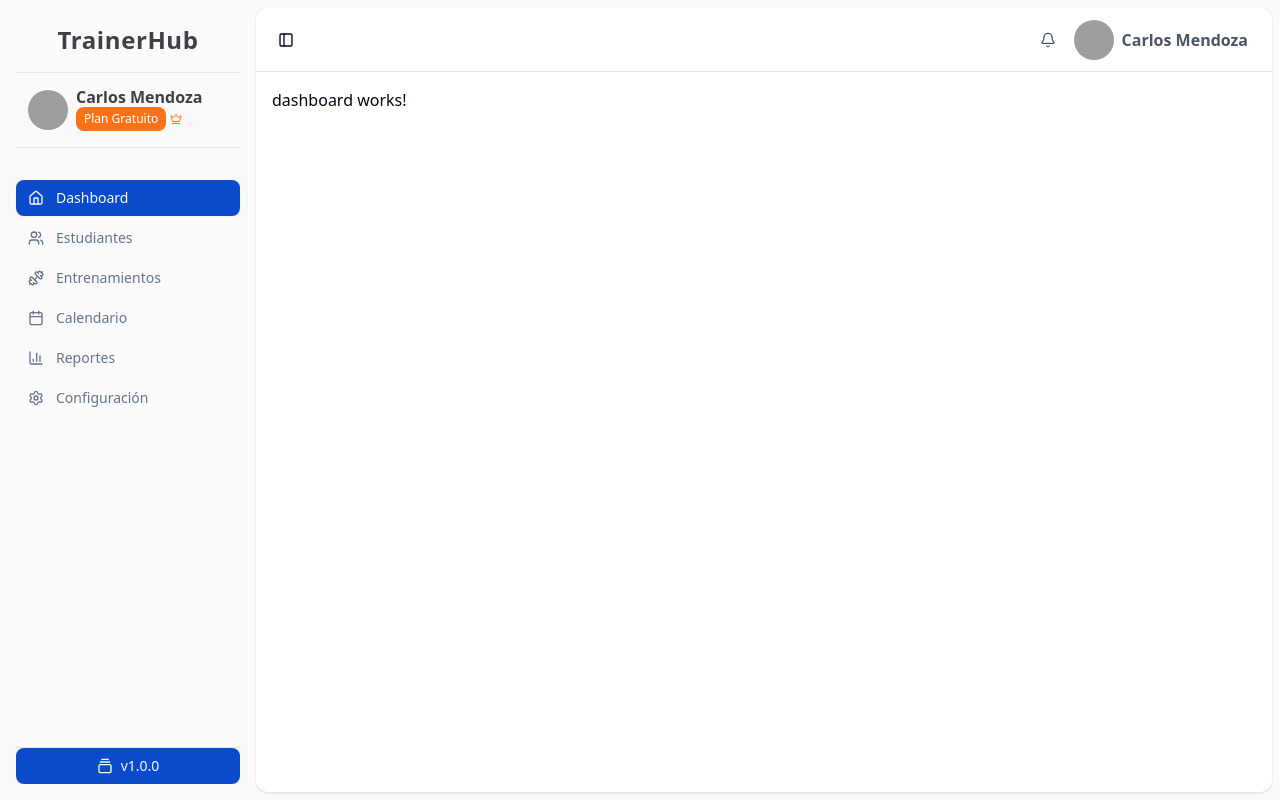
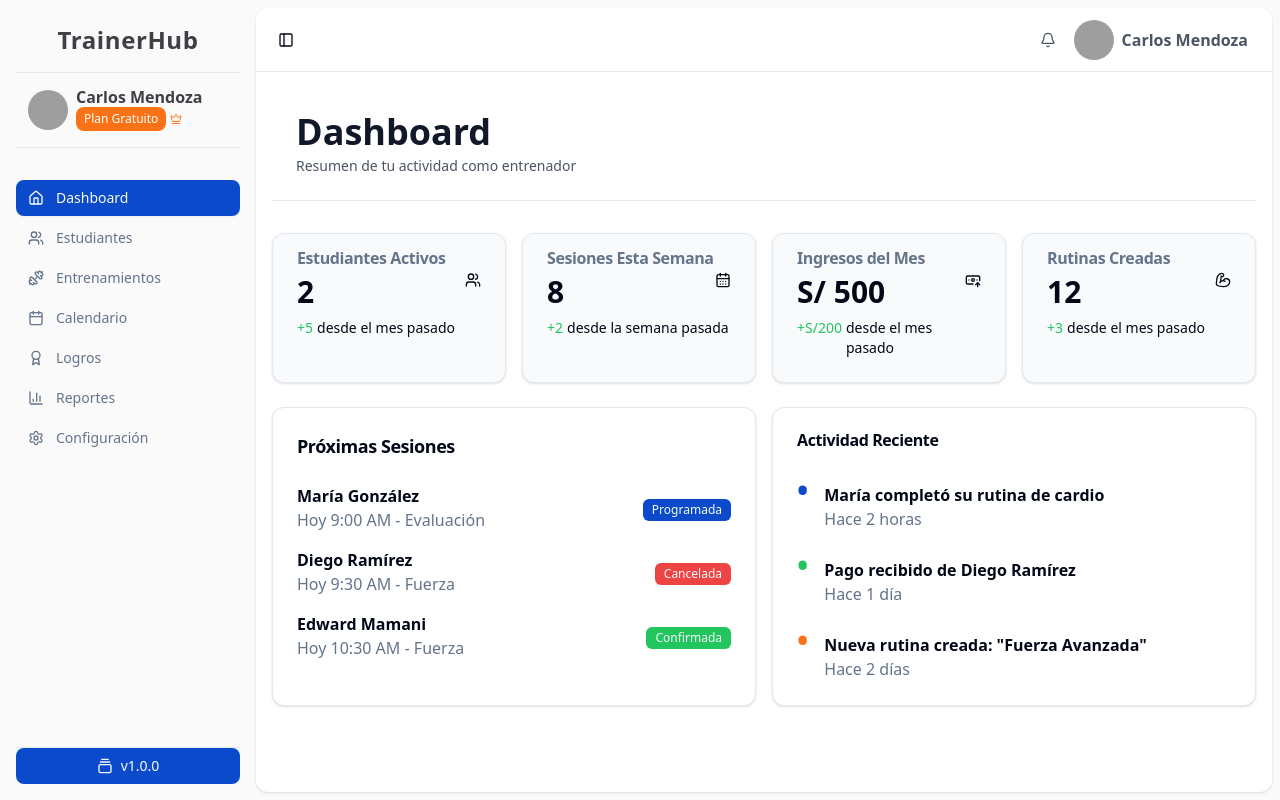
Before and after one commit to IndepSoft/trainerhub-frontend, a React (Vite) app: page /dashboard in a window 1280 px wide. Built offline with nearby package versions, Linux system fonts and the light colour scheme; sample sign-in values are in the browser's storage; grey boxes are pictures that could not be loaded.

Commit message:
feat: dashboard module

```diff
--- a/src/app/config/navigation.config.ts
+++ b/src/app/config/navigation.config.ts
@@ -6,6 +6,7 @@ import {
   BarChart3,
   Calendar,
   Users,
+  Award,
 } from 'lucide-react'
 
 export interface NavigationItem {
@@ -59,6 +60,16 @@ export const navigationConfig: NavigationItem[] = [
     label: 'Calendario',
     href: '/calendar',
     icon: Calendar,
+    requiresAuth: true,
+    showInSidebar: true,
+    showInNavbar: false,
+    showInMobile: true,
+  },
+  {
+    id: 'gamification',
+    label: 'Logros',
+    href: '/gamification',
+    icon: Award,
     requiresAuth: true,
     showInSidebar: true,
     showInNavbar: false,
--- a/src/app/routes/index.tsx
+++ b/src/app/routes/index.tsx
@@ -21,6 +21,7 @@ const routeComponents = {
   '/register': Register,
   '/trainings': Trainings,
   '/students': Students,
+  '/gamification': Gamification,
   // '/calendar': Calendar,
   // '/settings': Settings,
 } as const
--- a/src/auth/pages/Register.tsx
+++ b/src/auth/pages/Register.tsx
@@ -3,7 +3,6 @@ import { useAuthStore } from '@/app/stores/authStore'
 import { Button } from '@/shared/ui/button'
 import {
   Card,
-  CardAction,
   CardContent,
   CardDescription,
   CardFooter,
@@ -80,7 +79,7 @@ export default function Register() {
                 </form>
               </CardContent>
               <CardFooter className="flex-col gap-2">
-                <Button type="submit" className="w-full">
+                <Button onClick={handleLogin} type="submit" className="w-full">
                   Login
                 </Button>
                 <Button variant="outline" className="w-full">
--- /dev/null
+++ b/src/domains/dashboard/components/molecules/ActivityItem.tsx
@@ -0,0 +1,32 @@
+
+export interface IRecentActivityItem {
+  event: string
+  timeAgo: string
+  color: 'green' | 'primary' | 'secondary'
+}
+
+export default function ActivityItem({
+  event,
+  timeAgo,
+  color,
+}: IRecentActivityItem) {
+  return (
+    <div className="flex gap-4 items-baseline">
+      <div className="">
+        {color == 'green' && (
+          <span className="font-bold text-3xl text-green-500">•</span>
+        )}
+        {color == 'primary' && (
+          <span className="font-bold text-3xl text-primary">•</span>
+        )}
+        {color == 'secondary' && (
+          <span className="font-bold text-3xl text-orange-500">•</span>
+        )}
+      </div>
+      <div className="flex flex-col ">
+        <p className="font-semibold text-md">{event}</p>
+        <p className="text-muted-foreground">{timeAgo}</p>
+      </div>
+    </div>
+  )
+}
--- /dev/null
+++ b/src/domains/dashboard/components/molecules/IndicatorCard.tsx
@@ -0,0 +1,56 @@
+import { Card, CardContent, CardFooter, CardTitle } from '@/shared/ui/card'
+import type { LucideIcon } from 'lucide-react'
+import { cn } from '@/shared/lib/utils'
+
+export interface IIndicatorProps {
+  title: string
+  indicator: number
+  icon: LucideIcon
+  period: 'week' | 'month' | 'year'
+  delta: number
+  prefix?: string
+  deltaType: 'up' | 'down' | 'same'
+}
+
+export default function IndicatorCard({
+  title,
+  indicator,
+  icon: Icon,
+  delta,
+  prefix = '',
+  deltaType,
+  period,
+}: IIndicatorProps) {
+  return (
+    <Card className="flex-1 bg-gray-50">
+      <CardContent className="pt-4 pb-2 flex justify-between">
+        <div className="flex flex-col gap-2">
+          <CardTitle className="text-muted-foreground">{title}</CardTitle>
+          <p className="font-bold text-3xl">
+            {prefix} {indicator}
+          </p>
+        </div>
+        <div className="flex items-center">
+          <Icon className={cn('size-4 shrink-0')} />
+        </div>
+      </CardContent>
+      <CardFooter>
+        <div className="flex gap-1">
+          <span className="text-green-500 text-sm">
+            {deltaType === 'up' ? '+' : deltaType === 'down' ? '-' : ''}
+            {prefix}
+            {delta}
+          </span>
+          <p className="text-sm">
+            desde{' '}
+            {period === 'week'
+              ? 'la semana pasada'
+              : period === 'month'
+                ? 'el mes pasado'
+                : 'el año pasado'}
+          </p>
+        </div>
+      </CardFooter>
+    </Card>
+  )
+}
--- /dev/null
+++ b/src/domains/dashboard/components/molecules/SessionItem.tsx
@@ -0,0 +1,37 @@
+import { Badge } from '@/shared/ui/badge'
+
+export interface ISessionItem {
+  customer: string
+  scheduledDate: string
+  activity: string
+  status: 'programmed' | 'confirmed' | 'canceled'
+}
+
+export default function SessionItem({
+  customer,
+  scheduledDate,
+  activity,
+  status,
+}: ISessionItem) {
+  return (
+    <div className="flex items-center">
+      <div className="flex-1">
+        <span className="font-semibold text-md">{customer}</span>
+        <p className="text-muted-foreground">
+          {scheduledDate} - {activity}
+        </p>
+      </div>
+      <div className="">
+        {status == 'programmed' && (
+          <Badge className="bg-primary">Programada</Badge>
+        )}
+        {status == 'confirmed' && (
+          <Badge className="bg-green-500">Confirmada</Badge>
+        )}
+        {status == 'canceled' && (
+          <Badge className="bg-red-500">Cancelada</Badge>
+        )}
+      </div>
+    </div>
+  )
+}
--- /dev/null
+++ b/src/domains/dashboard/components/organisms/IndicatorsList.tsx
@@ -0,0 +1,67 @@
+import React, { useEffect, useState } from 'react'
+import IndicatorCard, { type IIndicatorProps } from '../molecules/IndicatorCard'
+import {
+  BanknoteArrowUp,
+  BicepsFlexed,
+  CalendarDays,
+  Users,
+} from 'lucide-react'
+
+export default function IndicatorsList() {
+  const [indicators, setIndicators] = useState<IIndicatorProps[]>([])
+
+  useEffect(() => {
+    setIndicators([
+      {
+        title: 'Estudiantes Activos',
+        indicator: 2,
+        icon: Users,
+        delta: 5,
+        deltaType: 'up',
+        period: 'month',
+      },
+      {
+        title: 'Sesiones Esta Semana',
+        indicator: 8,
+        icon: CalendarDays,
+        delta: 2,
+        deltaType: 'up',
+        period: 'week',
+      },
+      {
+        title: 'Ingresos del Mes',
+        indicator: 500,
+        icon: BanknoteArrowUp,
+        delta: 200,
+        prefix: 'S/',
+        deltaType: 'up',
+        period: 'month',
+      },
+      {
+        title: 'Rutinas Creadas',
+        indicator: 12,
+        icon: BicepsFlexed,
+        delta: 3,
+        deltaType: 'up',
+        period: 'month',
+      },
+    ])
+  }, [])
+
+  return (
+    <div className="flex gap-4">
+      {indicators.map((indicator, i) => (
+        <IndicatorCard
+          key={i}
+          title={indicator.title}
+          delta={indicator.delta}
+          deltaType={indicator.deltaType}
+          prefix={indicator.prefix}
+          icon={indicator.icon}
+          indicator={indicator.indicator}
+          period={indicator.period}
+        ></IndicatorCard>
+      ))}
+    </div>
+  )
+}
--- /dev/null
+++ b/src/domains/dashboard/components/organisms/RecentActivity.tsx
@@ -0,0 +1,56 @@
+import {
+  Card,
+  CardContent,
+  CardHeader,
+  CardTitle,
+} from '@/shared/ui/card'
+import ActivityItem, {
+  type IRecentActivityItem,
+} from '../molecules/ActivityItem'
+import { useEffect, useState } from 'react'
+
+export default function RecentActivity() {
+  const [recentActivityEvents, setRecentActivityEvents] = useState<
+    IRecentActivityItem[]
+  >([])
+
+  useEffect(() => {
+    setRecentActivityEvents([
+      {
+        event: 'María completó su rutina de cardio',
+        timeAgo: 'Hace 2 horas',
+        color: 'primary',
+      },
+      {
+        event: 'Pago recibido de Diego Ramírez',
+        timeAgo: 'Hace 1 día',
+        color: 'green',
+      },
+      {
+        event: 'Nueva rutina creada: "Fuerza Avanzada"',
+        timeAgo: 'Hace 2 días',
+        color: 'secondary',
+      },
+    ])
+  }, [])
+
+  return (
+    <Card className="flex-1">
+      <CardHeader>
+        <CardTitle>Actividad Reciente</CardTitle>
+      </CardHeader>
+      <CardContent>
+        <div className="flex flex-col gap-4">
+          {recentActivityEvents.map((session, i) => (
+            <ActivityItem
+              key={i}
+              event={session.event}
+              timeAgo={session.timeAgo}
+              color={session.color}
+            ></ActivityItem>
+          ))}
+        </div>
+      </CardContent>
+    </Card>
+  )
+}
--- /dev/null
+++ b/src/domains/dashboard/components/organisms/UpcomingSessions.tsx
@@ -0,0 +1,56 @@
+import {
+  Card,
+  CardContent,
+  CardHeader,
+  CardTitle,
+} from '@/shared/ui/card'
+import SessionItem, { type ISessionItem } from '../molecules/SessionItem'
+import { useEffect, useState } from 'react'
+
+export default function UpcomingSessions() {
+  const [sessions, setSessions] = useState<ISessionItem[]>([])
+
+  useEffect(() => {
+    setSessions([
+      {
+        customer: 'María González',
+        activity: 'Evaluación',
+        scheduledDate: 'Hoy 9:00 AM',
+        status: 'programmed',
+      },
+      {
+        customer: 'Diego Ramírez',
+        activity: 'Fuerza',
+        scheduledDate: 'Hoy 9:30 AM',
+        status: 'canceled',
+      },
+      {
+        customer: 'Edward Mamani',
+        activity: 'Fuerza',
+        scheduledDate: 'Hoy 10:30 AM',
+        status: 'confirmed',
+      },
+    ])
+  }, [])
+
+  return (
+    <Card className="flex-1">
+      <CardHeader>
+        <CardTitle className="font-bold text-lg">Próximas Sesiones</CardTitle>
+      </CardHeader>
+      <CardContent className="">
+        <div className="flex flex-col gap-4">
+          {sessions.map((session, i) => (
+            <SessionItem
+              key={i}
+              customer={session.customer}
+              scheduledDate={session.scheduledDate}
+              activity={session.activity}
+              status={session.status}
+            ></SessionItem>
+          ))}
+        </div>
+      </CardContent>
+    </Card>
+  )
+}
--- a/src/domains/dashboard/pages/Dashboard.tsx
+++ b/src/domains/dashboard/pages/Dashboard.tsx
@@ -1,3 +1,31 @@
+import { PageHeader } from '@/shared/components/PageHeader'
+import IndicatorsList from '../components/organisms/IndicatorsList'
+import UpcomingSessions from '../components/organisms/UpcomingSessions'
+import RecentActivity from '../components/organisms/RecentActivity'
+
 export default function Dashboard() {
-  return <div>dashboard works!</div>
+  return (
+    <div className="students-page">
+      <PageHeader>
+        <PageHeader.Content>
+          <div>
+            <PageHeader.Title>Dashboard</PageHeader.Title>
+            <p className="text-sm text-gray-600 mt-1">
+              Resumen de tu actividad como entrenador
+            </p>
+          </div>
+        </PageHeader.Content>
+      </PageHeader>
+
+      <section className="page-content mt-8">
+        <div className="w-full mb-6">
+          <IndicatorsList></IndicatorsList>
+        </div>
+        <div className="w-full flex gap-4">
+          <UpcomingSessions></UpcomingSessions>
+          <RecentActivity></RecentActivity>
+        </div>
+      </section>
+    </div>
+  )
 }
```
